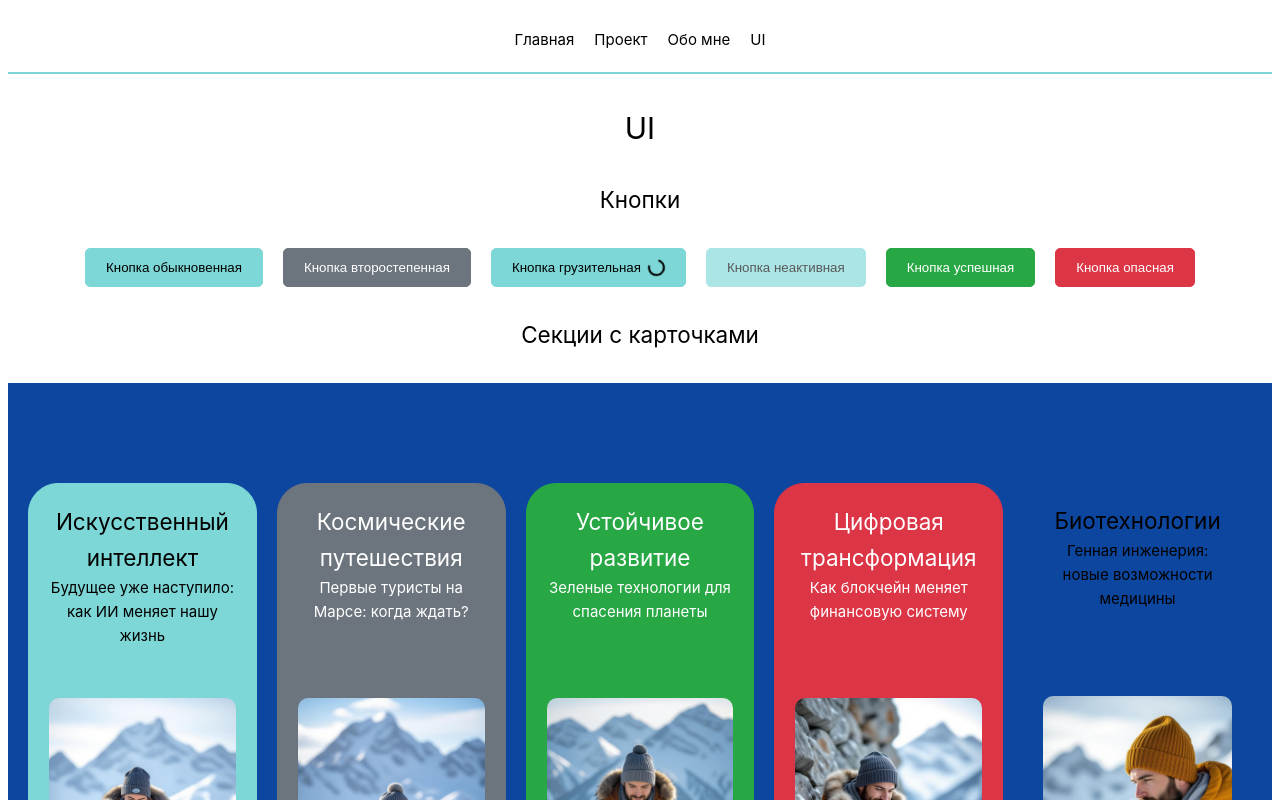
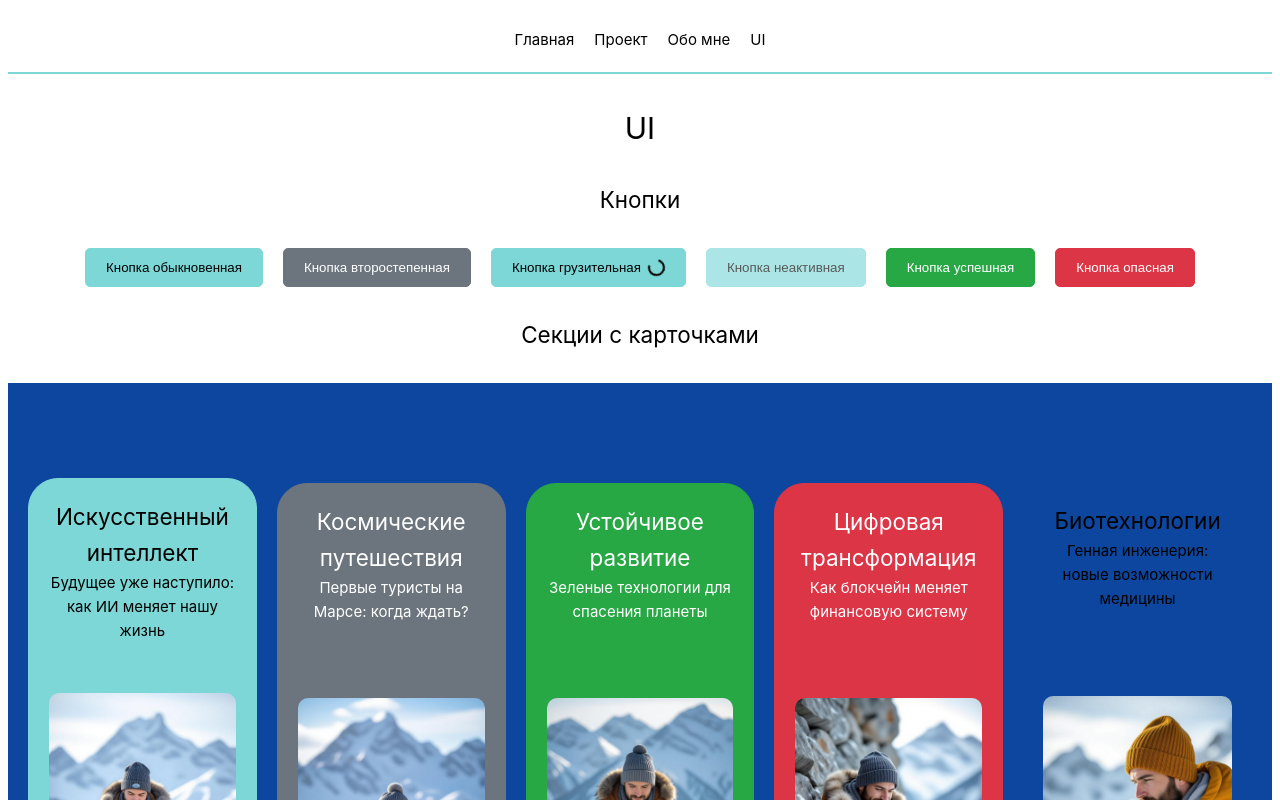
Before and after one commit to Racio-begin/vue-app, a Vue app: page /ui in a window 1280 px wide. In both pictures the pointer is over the element 142 px from the left and 741 px from the top of the page. Shown: the top 800 px of the page. Built offline with nearby package versions, Linux system fonts and the light colour scheme.

Commit message:
feat: добавить анимацию карточкам при наведении

```diff
--- a/src/assets/styles/blocks/_card.scss
+++ b/src/assets/styles/blocks/_card.scss
@@ -31,6 +31,7 @@ $themes: (
 	flex-direction: column;
 	justify-content: space-between;
 	gap: 50px;
+	transition: $transition;
 	overflow: hidden;
 
 	&__title {
@@ -73,4 +74,8 @@ $themes: (
 			// }
 		}
 	}
+
+	&:hover {
+		transform: translateY(-5px);
+	}
 }
```
